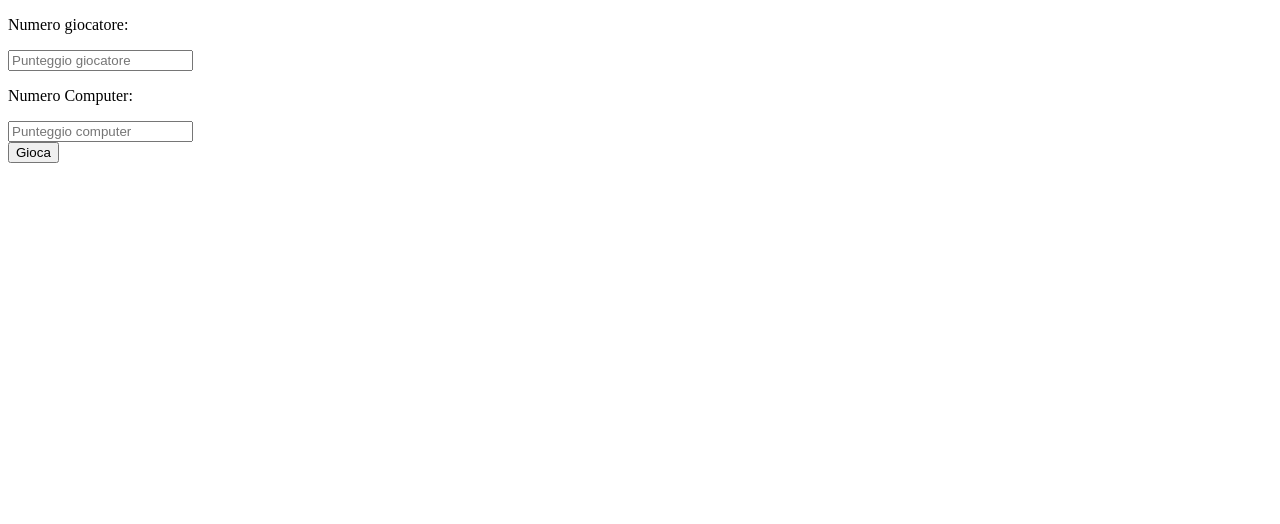
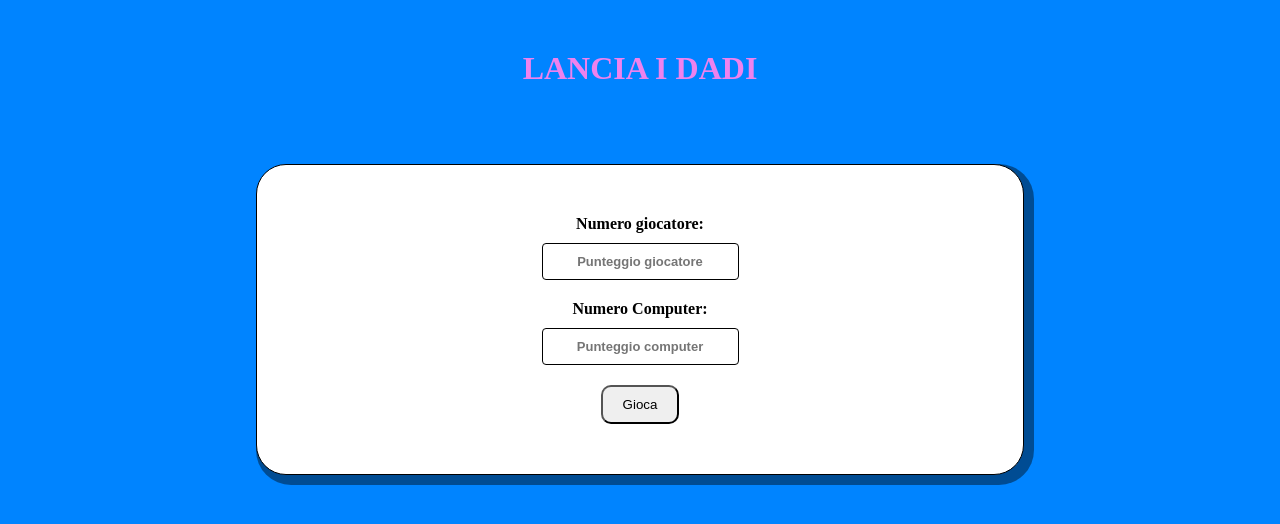
Before and after one commit to MassimoRomano/js-mail-dadi, a plain HTML site: page dadi/index.html in a window 1280 px wide. Drawn offline with Linux system fonts and the light colour scheme.

Commit message:
add css and style to js

```diff
--- a/dadi/assets/css/style.css
+++ b/dadi/assets/css/style.css
@@ -0,0 +1,57 @@
+*{
+    margin: 0;
+    padding: 0;
+    box-sizing: border-box;
+}
+body{
+    background-color: rgb(0, 132, 255);
+    height: 100vh;
+    width: 100vw;
+}
+
+.container{
+    width: 60%;
+    max-width: 1200px;
+    margin: auto;
+}
+
+h1{
+    text-align: center;
+    color: violet;
+    margin-top: 50px;
+
+}
+
+.box{
+    border: solid 1px ;
+    display: flex;
+    flex-direction: column;
+    justify-content: center;
+    align-items: center;
+    background-color: white;
+    box-shadow: 5px 5px 0 5px rgba(0, 0, 0, 0.425);
+    margin-top: 10%;
+    padding: 50px;
+    border-radius: 30px;
+    gap: 20px;
+    text-align: center;
+}
+
+p{
+    padding-bottom: 10px;
+    font-weight: bolder;
+}
+
+input{
+    text-align: center;
+    font-weight:bold;
+    font-size: 13px;
+    border-radius: 4px;
+    border: solid 1px;
+    padding: 10px;
+}
+
+button{
+    padding: 10px 20px;
+    border-radius: 10px;
+}
--- a/dadi/assets/js/main.js
+++ b/dadi/assets/js/main.js
@@ -12,9 +12,16 @@ document.getElementById('play').addEventListener('click', function () {
     //declares the winner
     if (scorePlayer > scoreComputer) {
         alert('Hai vinto!!!')
+        player.style.backgroundColor = "lightgreen"
+        computer.style.backgroundColor = "red"
+
     }else if (scorePlayer < scoreComputer){
         alert('Hai perso !!')
+        player.style.backgroundColor = "red"
+        computer.style.backgroundColor = "lightgreen"
     }else{
         alert('Abbiamo un pareggio')
+        player.style.backgroundColor = "lightblue"
+        computer.style.backgroundColor = "lightblue"
     }
 })
--- a/dadi/index.html
+++ b/dadi/index.html
@@ -9,6 +9,9 @@
 </head>
 
 <body>
+    <h1>LANCIA I DADI</h1>
+    <div class="container">
+        <div class="box">
             <div>
                 <p>Numero giocatore:</p>
                 <input type="text" id="player" placeholder="Punteggio giocatore">
@@ -20,6 +23,8 @@
             <div>
                 <button id="play">Gioca</button>
             </div>
+        </div>
+    </div>
 
     <script src="./assets/js/main.js"></script>
 </body>
```
Lines whose indentation alone changed are shown as unchanged.
